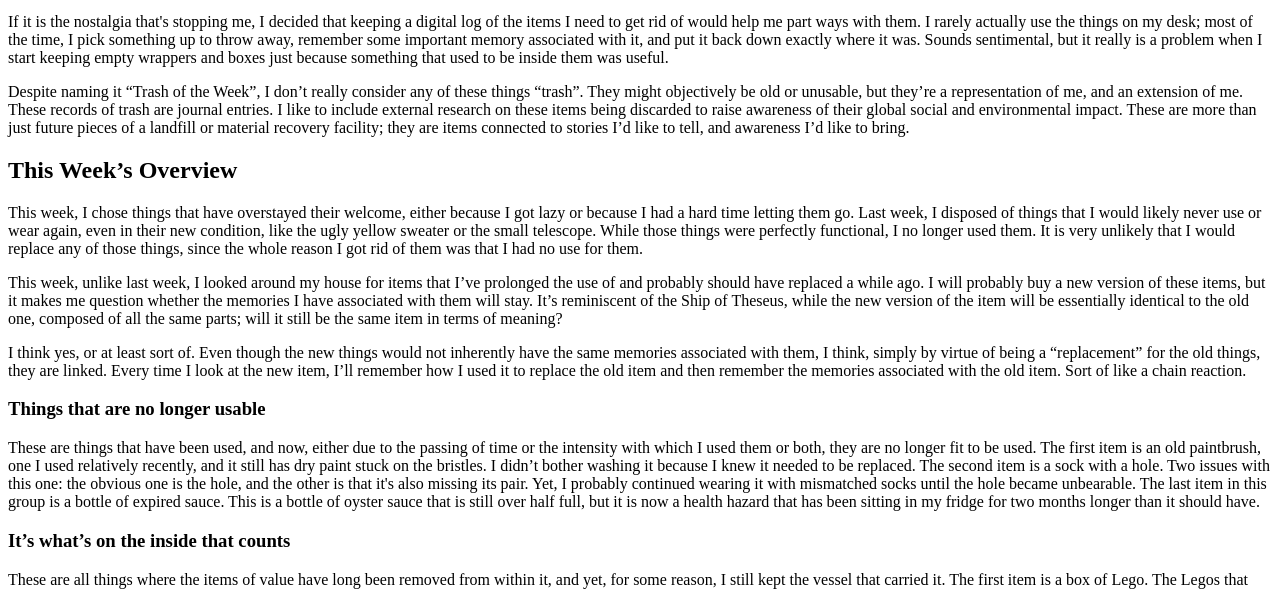
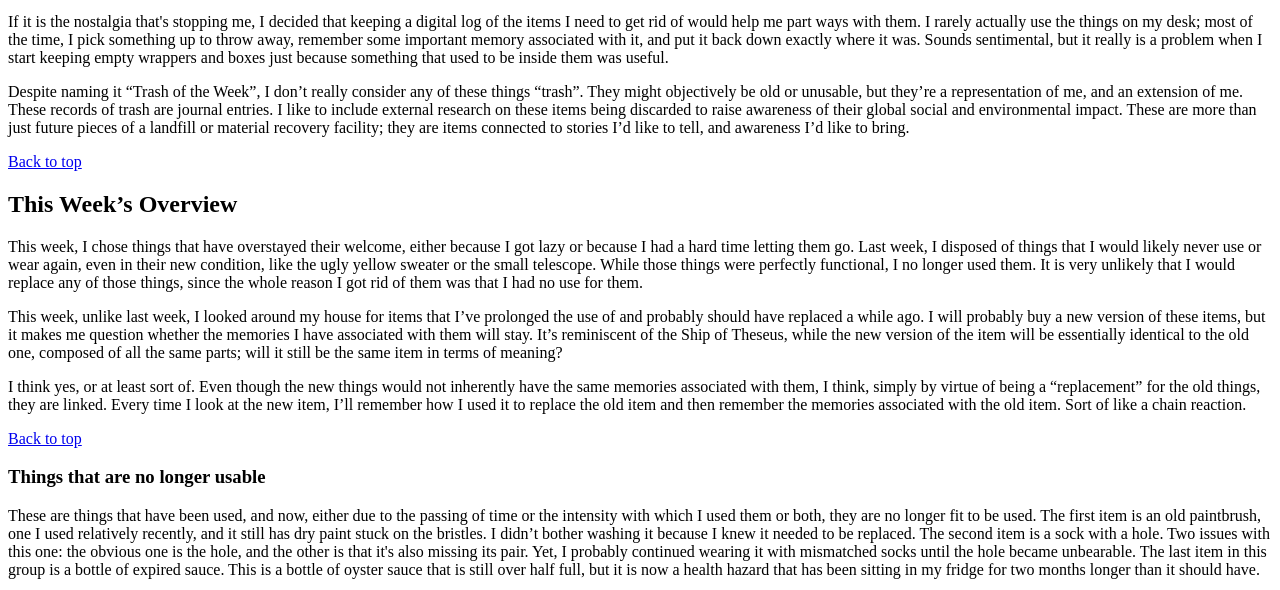
Before and after one commit to niva-scotia/TWP-Project, a plain HTML site: page TWP/main-page.html in a window 1280 px wide. Shown: the part 181-771 px from the top of the page. Drawn offline with Linux system fonts and the light colour scheme.

Commit message:
back to top links

```diff
--- a/TWP/main-page.html
+++ b/TWP/main-page.html
@@ -39,6 +39,7 @@
         of a landfill or material recovery facility; they are items connected to stories I’d like to tell, and
         awareness I’d like to bring.
     </p>
+    <p><a href="#">Back to top</a></p>
     <h2 id="sec2">This Week’s Overview</h2>
     <p>
         This week, I chose things that have overstayed their welcome, either because I got lazy or because I had
@@ -60,6 +61,7 @@
         they are linked. Every time I look at the new item, I’ll remember how I used it to replace the old item
         and then remember the memories associated with the old item. Sort of like a chain reaction.
     </p>
+    <p><a href="#">Back to top</a></p>
     <h3 id="g1">Things that are no longer usable</h3>
     <p>
         These are things that have been used, and now, either due to the passing of time or the intensity with
@@ -104,5 +106,7 @@
     <img src="./imgs/IMG_7745.jpg" width="500" height="400">
     <img src="./imgs/IMG_7886.jpg" width="500" height="400">
 
+    <p><a href="#">Back to top</a></p>
+
 </body>
 </html>
```
